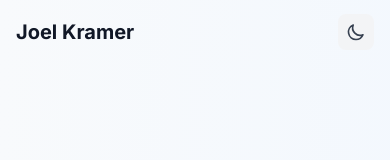
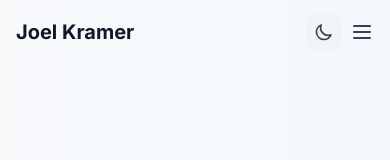
Before and after one commit to Wounded-Knee/portfolio-2025-a, a Next.js app: page / in a window 390 px wide. Shown: the top 160 px of the page. Built offline with nearby package versions, Linux system fonts and the light colour scheme.

Commit message:
Restored the hamburger menu

```diff
--- a/src/components/Navigation.tsx
+++ b/src/components/Navigation.tsx
@@ -5,6 +5,7 @@ import { useState, useEffect } from 'react';
 const Navigation = () => {
   const [isDarkMode, setIsDarkMode] = useState(false);
   const [isScrolled, setIsScrolled] = useState(false);
+  const [isMobileMenuOpen, setIsMobileMenuOpen] = useState(false);
 
   const navItems = [
     { name: 'About', href: '#about' },
@@ -43,6 +44,14 @@ const Navigation = () => {
     }
   };
 
+  const scrollToSection = (href: string) => {
+    const element = document.querySelector(href);
+    if (element) {
+      element.scrollIntoView({ behavior: 'smooth' });
+    }
+    setIsMobileMenuOpen(false);
+  };
+
   return (
     <nav className={`fixed top-0 left-0 right-0 z-50 transition-all duration-300 ${
       isScrolled
@@ -56,7 +65,7 @@ const Navigation = () => {
             Joel Kramer
           </div>
 
-          {/* Navigation Links */}
+          {/* Desktop Navigation Links */}
           <div className="hidden md:flex items-center space-x-8">
             {navItems.map((item) => (
               <a
@@ -69,7 +78,8 @@ const Navigation = () => {
             ))}
           </div>
 
-          {/* Dark Mode Toggle */}
+          {/* Desktop Dark Mode Toggle */}
+          <div className="hidden md:flex items-center">
             <button
               onClick={toggleDarkMode}
               className="p-2 rounded-lg bg-gray-100 dark:bg-slate-800 text-gray-700 dark:text-gray-300 hover:bg-gray-200 dark:hover:bg-slate-700 transition-colors duration-200"
@@ -85,6 +95,57 @@ const Navigation = () => {
               )}
             </button>
           </div>
+
+          {/* Mobile menu button and dark mode toggle */}
+          <div className="md:hidden flex items-center space-x-2">
+            {/* Mobile Dark Mode Toggle */}
+            <button
+              onClick={toggleDarkMode}
+              className="p-2 rounded-lg bg-gray-100 dark:bg-slate-800 text-gray-700 dark:text-gray-300 hover:bg-gray-200 dark:hover:bg-slate-700 transition-colors duration-200"
+            >
+              {isDarkMode ? (
+                <svg className="w-5 h-5" fill="none" stroke="currentColor" viewBox="0 0 24 24">
+                  <path strokeLinecap="round" strokeLinejoin="round" strokeWidth={2} d="M12 3v1m0 16v1m9-9h-1M4 12H3m15.364 6.364l-.707-.707M6.343 6.343l-.707-.707m12.728 0l-.707.707M6.343 17.657l-.707.707M16 12a4 4 0 11-8 0 4 4 0 018 0z" />
+                </svg>
+              ) : (
+                <svg className="w-5 h-5" fill="none" stroke="currentColor" viewBox="0 0 24 24">
+                  <path strokeLinecap="round" strokeLinejoin="round" strokeWidth={2} d="M20.354 15.354A9 9 0 018.646 3.646 9.003 9.003 0 0012 21a9.003 9.003 0 008.354-5.646z" />
+                </svg>
+              )}
+            </button>
+
+            {/* Mobile menu button */}
+            <button
+              onClick={() => setIsMobileMenuOpen(!isMobileMenuOpen)}
+              className="text-gray-700 dark:text-gray-300 hover:text-blue-600 dark:hover:text-blue-400 focus:outline-none focus:text-blue-600 dark:focus:text-blue-400"
+            >
+              <svg className="h-6 w-6" fill="none" viewBox="0 0 24 24" stroke="currentColor">
+                {isMobileMenuOpen ? (
+                  <path strokeLinecap="round" strokeLinejoin="round" strokeWidth={2} d="M6 18L18 6M6 6l12 12" />
+                ) : (
+                  <path strokeLinecap="round" strokeLinejoin="round" strokeWidth={2} d="M4 6h16M4 12h16M4 18h16" />
+                )}
+              </svg>
+            </button>
+          </div>
+        </div>
+
+        {/* Mobile Navigation */}
+        {isMobileMenuOpen && (
+          <div className="md:hidden">
+            <div className="px-2 pt-2 pb-3 space-y-1 sm:px-3 bg-white/95 backdrop-blur-md dark:bg-slate-900/95 rounded-b-lg shadow-lg">
+              {navItems.map((item) => (
+                <button
+                  key={item.name}
+                  onClick={() => scrollToSection(item.href)}
+                  className="text-gray-700 hover:text-blue-600 dark:text-gray-300 dark:hover:text-blue-400 block px-3 py-2 text-base font-medium transition-colors duration-200"
+                >
+                  {item.name}
+                </button>
+              ))}
+            </div>
+          </div>
+        )}
       </div>
     </nav>
   );
```
Lines whose indentation alone changed are shown as unchanged.
